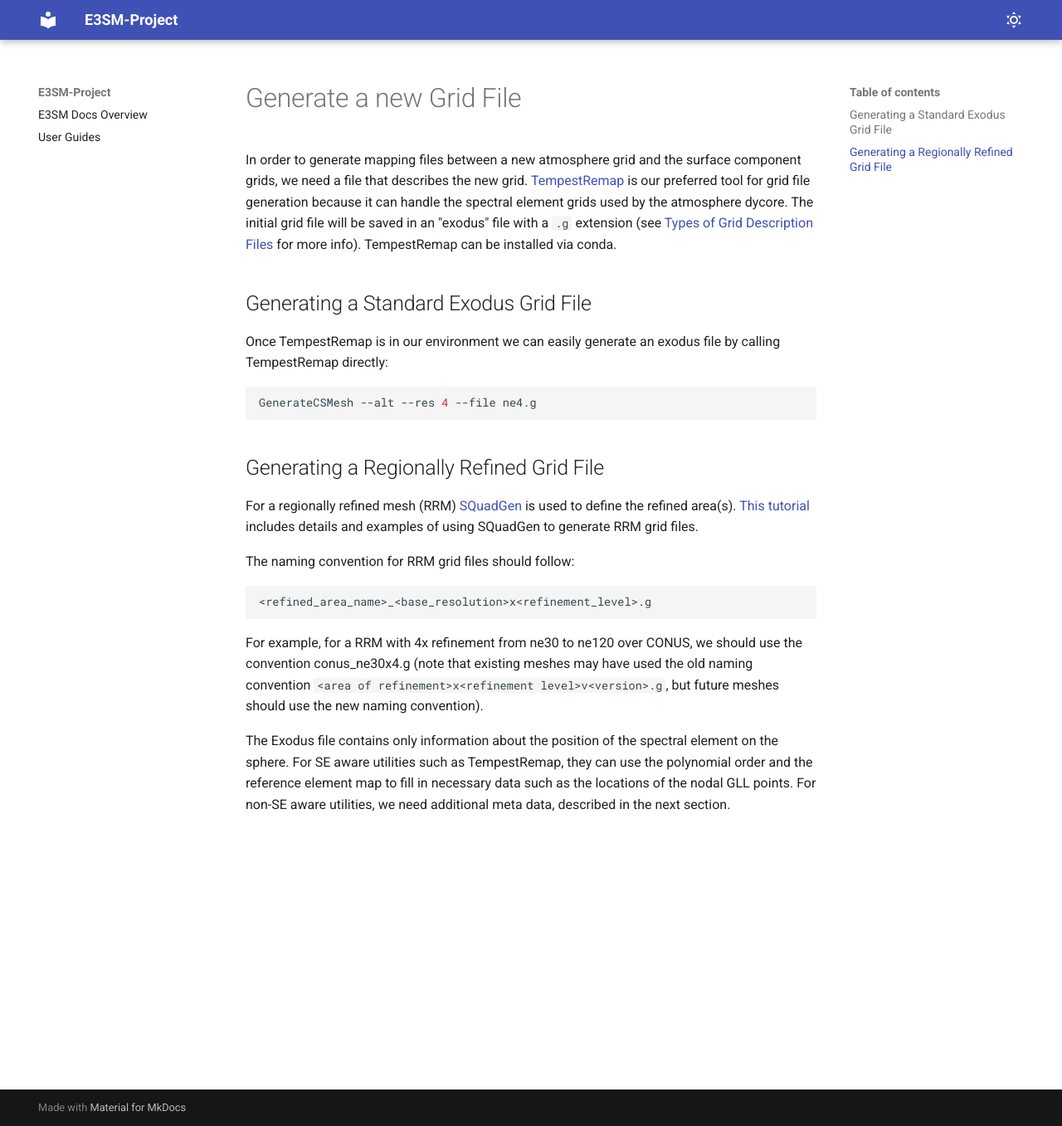
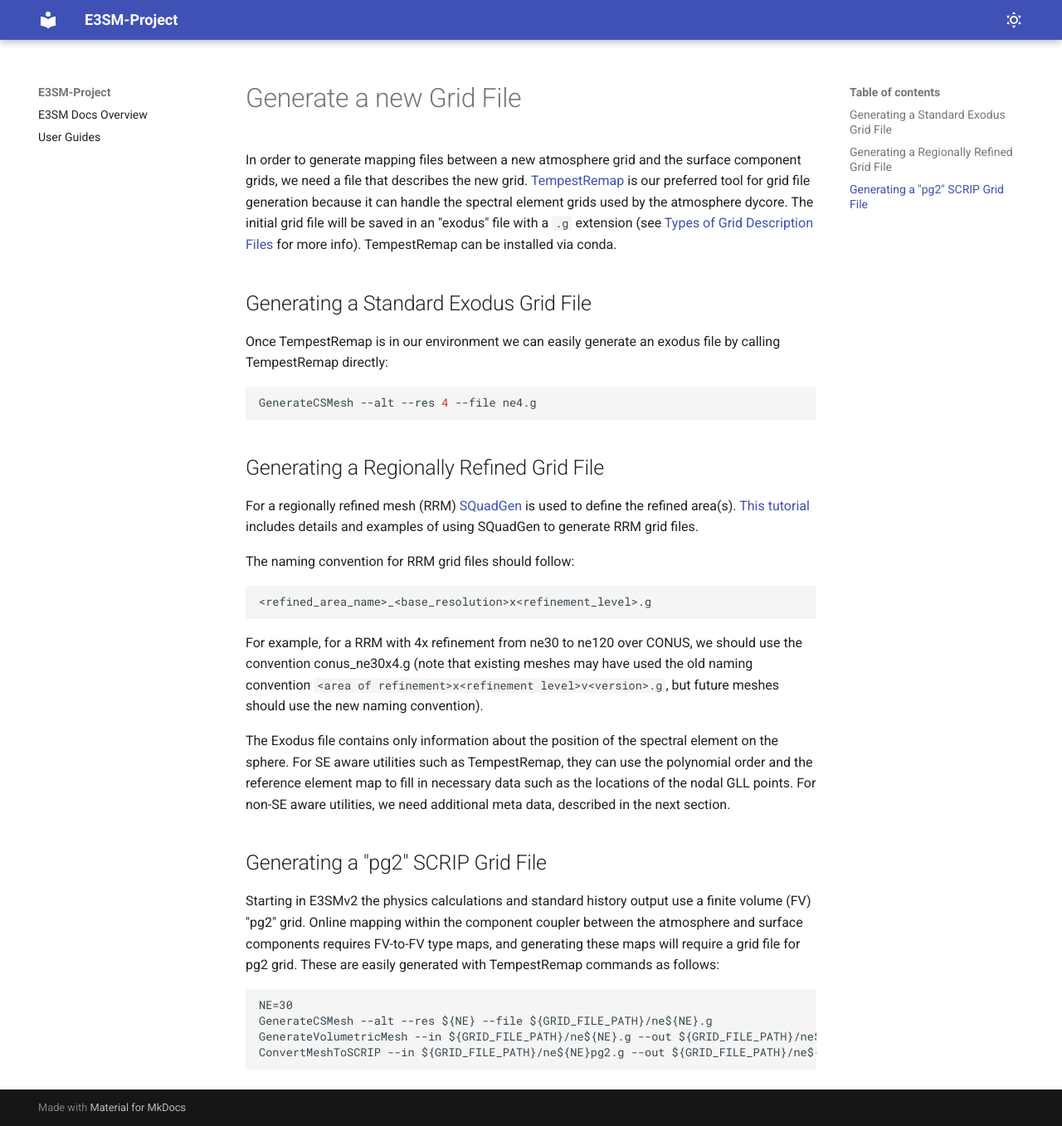
Before and after one commit to E3SM-Project/E3SM-Project.github.io, an MkDocs documentation site: the page built from docs/user-guides/adding-grid-support-step-by-step-guide/generate-new-grid-file.md, in a window 1280 px wide and 1357 px high. Shown: the whole window at 83% size. Built offline with MkDocs 1.6.1 and Material for MkDocs 9.7.7, drawn with Linux system fonts in a browser that asks for light colours.

Commit message:
grid generation guide update

````diff
--- a/docs/user-guides/adding-grid-support-step-by-step-guide/generate-new-grid-file.md
+++ b/docs/user-guides/adding-grid-support-step-by-step-guide/generate-new-grid-file.md
@@ -23,3 +23,14 @@ The naming convention for RRM grid files should follow:
 For example, for a RRM with 4x refinement from ne30 to ne120 over CONUS, we should use the convention conus_ne30x4.g (note that existing meshes may have used the old naming convention `<area of refinement>x<refinement level>v<version>.g`, but future meshes should use the new naming convention).
 
 The Exodus file contains only information about the position of the spectral element on the sphere. For SE aware utilities such as TempestRemap, they can use the polynomial order and the reference element map to fill in necessary data such as the locations of the nodal GLL points. For non-SE aware utilities, we need additional meta data, described in the next section.
+
+## Generating a "pg2" SCRIP Grid File
+
+Starting in E3SMv2 the physics calculations and standard history output use a finite volume (FV) "pg2" grid. Online mapping within the component coupler between the atmosphere and surface components requires FV-to-FV type maps, and generating these maps will require a grid file for pg2 grid. These are easily generated with TempestRemap commands as follows:
+
+```
+NE=30
+GenerateCSMesh --alt --res ${NE} --file ${GRID_FILE_PATH}/ne${NE}.g
+GenerateVolumetricMesh --in ${GRID_FILE_PATH}/ne${NE}.g --out ${GRID_FILE_PATH}/ne${NE}pg2.g --np 2 --uniform
+ConvertMeshToSCRIP --in ${GRID_FILE_PATH}/ne${NE}pg2.g --out ${GRID_FILE_PATH}/ne${NE}pg2_scrip.nc
+```
````
Also changed, not shown: docs/user-guides/adding-grid-support-step-by-step-guide.md (+1 -1 lines), docs/user-guides/adding-grid-support-step-by-step-guide/generate-RRM-grid-file.md (+8 -0 lines).
